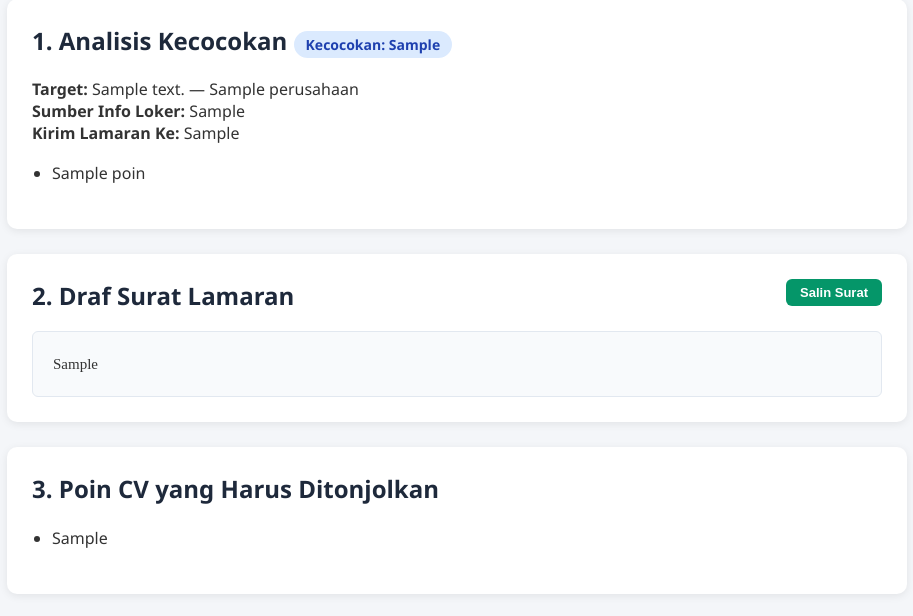
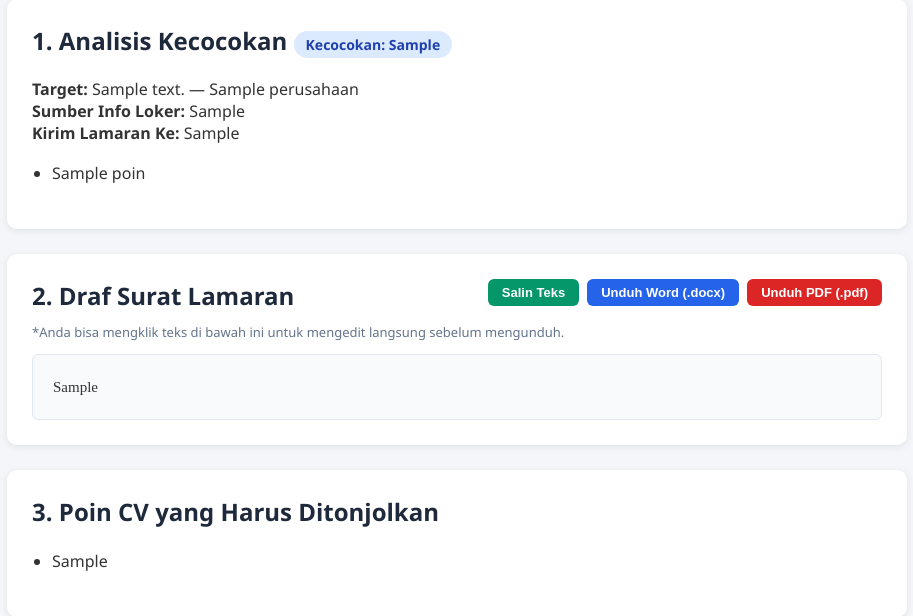
Before and after one commit to wwibi11/i-job-application-assistant, a Flask app: template templates/index.html in a window 1280 px wide. Shown: the part 452-1068 px from the top of the page, without its empty margins (183-1096 px from the left). Run offline with Flask 3, Linux system fonts and the light colour scheme; the template is opened without the code that fills it: most values are stand-ins (such as "Sample title", 1, 10 or a date in 2020).

Commit message:
Tambah fitur unduh surat lamaran format Word dan PDF ukuran F4

```diff
--- a/app.py
+++ b/app.py
@@ -1,11 +1,15 @@
 import os
 import time
 import json
+import io
 from datetime import datetime
-from google.genai import types
-from flask import Flask, render_template, request
+from flask import Flask, render_template, request, send_file
+from docx import Document
+from docx.shared import Pt, Cm
+from fpdf import FPDF
 from dotenv import load_dotenv
 from google import genai
+from google.genai import types
 from google.genai.errors import ServerError
 
 # 1. Muat API Key dari file .env
@@ -113,5 +117,95 @@ def index():
 
     return render_template("index.html", hasil=hasil, error_msg=error_msg, loker_input=loker_input)
 
+
+@app.route("/download/<format_file>", methods=["POST"])
+def download_dokumen(format_file):
+    surat_teks = request.form.get("surat_teks", "").strip()
+    posisi = request.form.get("posisi", "Lamaran_Kerja").strip().replace(" ", "_")
+    perusahaan = request.form.get("perusahaan", "Perusahaan").strip().replace(" ", "_")
+    nama_file_dasar = f"Surat_Lamaran_{posisi}_{perusahaan}"
+
+    if not surat_teks:
+        return "Teks surat kosong.", 400
+
+    # --- OPSI 1: GENERATE WORD (.DOCX) ---
+    if format_file == "docx":
+        doc = Document()
+
+        # Atur Ukuran Kertas F4 (21.5 cm x 33.0 cm) & Margin Standar Surat Resmi
+        section = doc.sections[0]
+        section.page_width = Cm(21.5)
+        section.page_height = Cm(33.0)
+        section.top_margin = Cm(2.0)
+        section.bottom_margin = Cm(2.0)
+        section.left_margin = Cm(2.5)
+        section.right_margin = Cm(2.0)
+
+        # Atur Font Default: Times New Roman 12pt
+        style = doc.styles["Normal"]
+        style.font.name = "Times New Roman"
+        style.font.size = Pt(12)
+
+        # Masukkan tiap baris surat dengan spasi 1.15 yang proporsional
+        for baris in surat_teks.split("\n"):
+            p = doc.add_paragraph(baris)
+            p.paragraph_format.line_spacing = 1.15
+            p.paragraph_format.space_before = Pt(0)
+            p.paragraph_format.space_after = Pt(4)
+
+        buffer = io.BytesIO()
+        doc.save(buffer)
+        buffer.seek(0)
+
+        return send_file(
+            buffer,
+            as_attachment=True,
+            download_name=f"{nama_file_dasar}.docx",
+            mimetype="application/vnd.openxmlformats-officedocument.wordprocessingml.document"
+        )
+
+    # --- OPSI 2: GENERATE PDF (.PDF) ---
+    elif format_file == "pdf":
+        # Ukuran F4 dalam milimeter: 215 mm x 330 mm
+        pdf = FPDF(orientation="P", unit="mm", format=(215, 330))
+        pdf.set_margins(left=25, top=20, right=20)
+        pdf.set_auto_page_break(auto=True, margin=20)
+        pdf.add_page()
+
+        # FPDF built-in 'Times' adalah Times New Roman standar PDF
+        pdf.set_font("Times", size=12)
+
+        # Bersihkan karakter Unicode khusus (seperti tanda kutip lengkung / em-dash) agar aman di font standar PDF
+        teks_bersih = (
+            surat_teks
+            .replace("\u2013", "-")
+            .replace("\u2014", "-")
+            .replace("\u2018", "'")
+            .replace("\u2019", "'")
+            .replace("\u201c", '"')
+            .replace("\u201d", '"')
+            .replace("\u2022", "-")
+        )
+
+        # Tulis tiap baris dengan tinggi baris 6 mm (setara spasi 1.15 untuk font 12pt)
+        for baris in teks_bersih.split("\n"):
+            if baris.strip() == "":
+                pdf.ln(4)  # Jarak antar paragraf
+            else:
+                pdf.multi_cell(w=0, h=6, text=baris)
+
+        pdf_bytes = bytes(pdf.output())
+        buffer = io.BytesIO(pdf_bytes)
+        buffer.seek(0)
+
+        return send_file(
+            buffer,
+            as_attachment=True,
+            download_name=f"{nama_file_dasar}.pdf",
+            mimetype="application/pdf"
+        )
+
+    return "Format tidak didukung.", 400
+
 if __name__ == "__main__":
     app.run(debug=True)
--- a/templates/index.html
+++ b/templates/index.html
@@ -52,10 +52,24 @@
     </div>
 
     <!-- Bagian 2: Template Surat Lamaran -->
+    <!-- Bagian 2: Template Surat Lamaran -->
     <div class="card">
-        <button class="btn-copy" onclick="copyText('surat-teks')">Salin Surat</button>
+        <div style="float: right; display: flex; gap: 8px;">
+            <button type="button" class="btn-copy" onclick="copyText('surat-teks')">Salin Teks</button>
+            <button type="button" class="btn-copy" style="background: #2563eb;" onclick="unduhDokumen('docx')">Unduh Word (.docx)</button>
+            <button type="button" class="btn-copy" style="background: #dc2626;" onclick="unduhDokumen('pdf')">Unduh PDF (.pdf)</button>
+        </div>
         <h2>2. Draf Surat Lamaran</h2>
-        <div class="surat-box" id="surat-teks">{{ hasil.surat_lamaran }}</div>
+        <p style="font-size: 13px; color: #64748b; margin-top: -8px;">*Anda bisa mengklik teks di bawah ini untuk mengedit langsung sebelum mengunduh.</p>
+
+        <div class="surat-box" id="surat-teks" contenteditable="true">{{ hasil.surat_lamaran }}</div>
+
+        <!-- Form tersembunyi untuk mengirim teks surat ke backend saat klik Unduh -->
+        <form id="form-download" method="POST" style="display: none;">
+            <textarea name="surat_teks" id="input-surat-teks"></textarea>
+            <input type="hidden" name="posisi" value="{{ hasil.posisi }}">
+            <input type="hidden" name="perusahaan" value="{{ hasil.perusahaan }}">
+        </form>
     </div>
 
     <!-- Bagian 3: Poin CV -->
@@ -77,6 +91,22 @@
             });
         }
     </script>
+    <script>
+        function copyText(elementId) {
+            const text = document.getElementById(elementId).innerText;
+            navigator.clipboard.writeText(text).then(() => {
+                alert("Teks surat lamaran berhasil disalin!");
+            });
+        }
+
+        function unduhDokumen(format) {
+            const teksSurat = document.getElementById('surat-teks').innerText;
+            const form = document.getElementById('form-download');
+            document.getElementById('input-surat-teks').value = teksSurat;
+            form.action = '/download/' + format;
+            form.submit();
+        }
+    </script>
 
 </body>
 </html>
```
